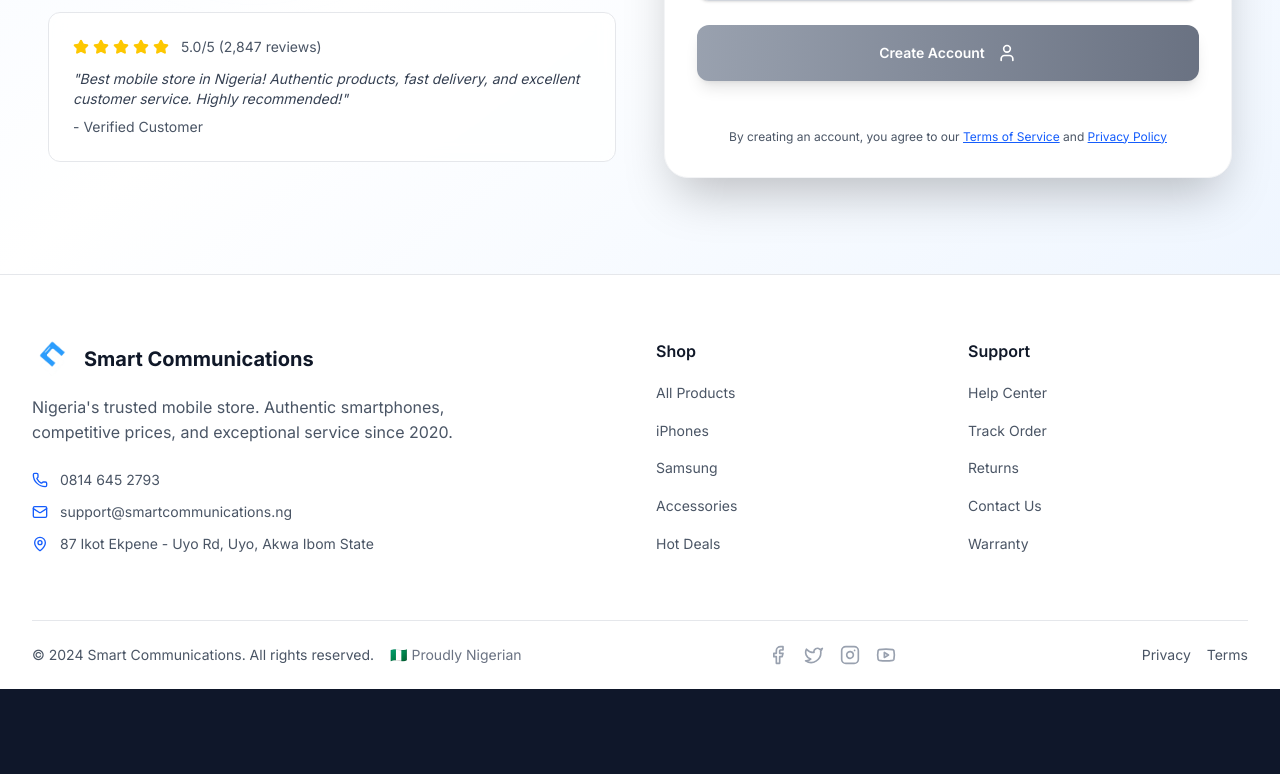
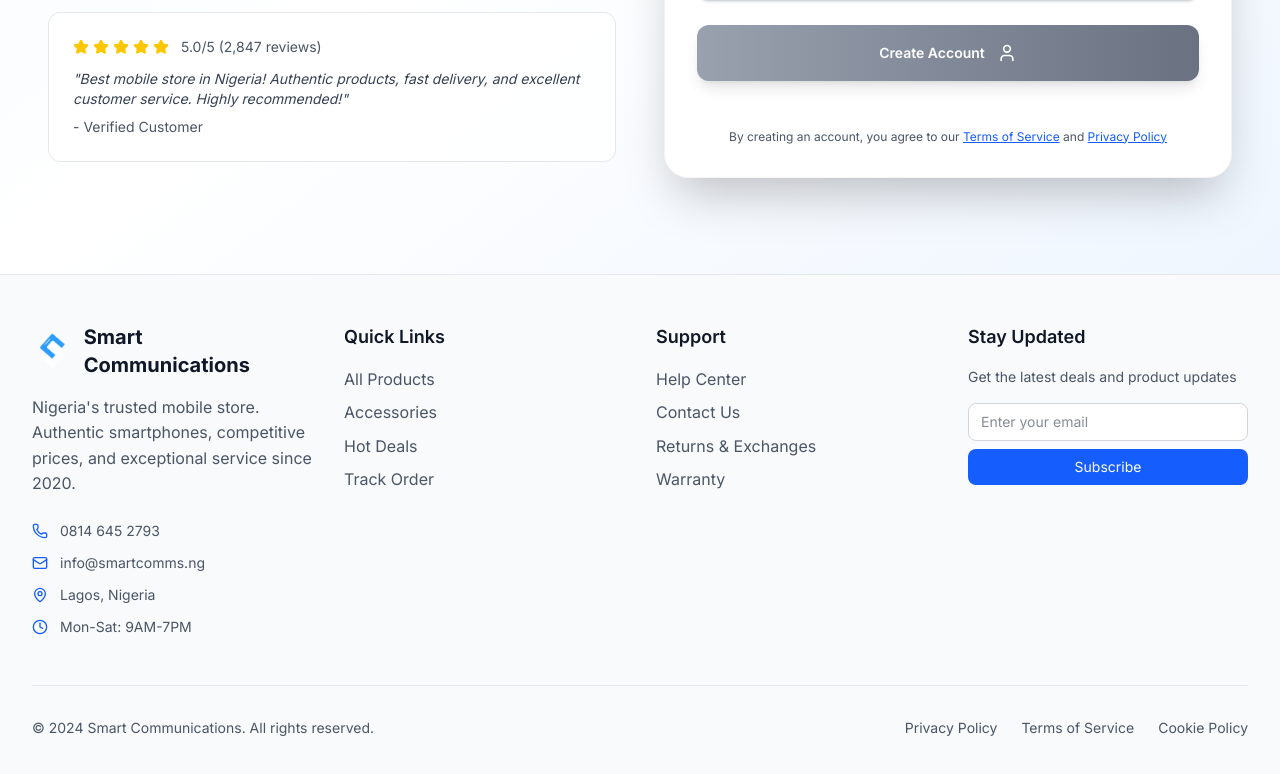
Before and after one commit to Gmanlove/Phone-mart, a Next.js app in the folder frontend/: page /register in a window 1280 px wide. Shown: the part 843-1617 px from the top of the page. Before the commit the page ends 1532 px from the top, so only its background shows below. Built offline with nearby package versions, Linux system fonts and the light colour scheme.

Commit message:
Refactor AdminAnalytics to use useCallback for fetchEarningsData and improve performance; update Footer component layout and content for better user engagement; enhance Product interface in Hero section for improved type safety.

```diff
--- a/frontend/src/app/admin/analytics/page.tsx
+++ b/frontend/src/app/admin/analytics/page.tsx
@@ -1,24 +1,22 @@
 "use client"
 
-import { useState, useEffect } from "react"
+import { useState, useEffect, useCallback } from "react"
 import {
+  TrendingUp,
+  DollarSign,
+  Users as UsersIcon,
+  Package,
+  ShoppingBag,
   BarChart3,
-  TrendingUp,
-  TrendingDown,
-  DollarSign,
-  Package,
+  LineChart,
+  Download,
+  RefreshCw,
   ShoppingCart,
   Users,
-  Calendar,
-  Download,
-  RefreshCw,
-  Filter,
+  Star,
   ArrowUpRight,
   ArrowDownRight,
-  Star,
-  Eye,
-  Heart,
-  Zap
+  TrendingDown
 } from "lucide-react"
 
 interface AnalyticsData {
@@ -89,7 +87,7 @@
     }
   }
 
-  const fetchEarningsData = async () => {
+  const fetchEarningsData = useCallback(async () => {
     setEarningsLoading(true)
     try {
       const endDate = new Date()
@@ -112,7 +110,7 @@
     } finally {
       setEarningsLoading(false)
     }
-  }
+  }, [dateRange, groupBy])
 
   const formatCurrency = (amount: number) => {
     return new Intl.NumberFormat('en-NG', {
--- a/frontend/src/components/layout/footer.tsx
+++ b/frontend/src/components/layout/footer.tsx
@@ -2,19 +2,17 @@
 
 import Link from "next/link"
 import Image from "next/image"
-import { Phone, Mail, MapPin, Facebook, Twitter, Instagram, Youtube } from "lucide-react"
+import { Phone, Mail, MapPin, Clock } from "lucide-react"
 
 export default function Footer() {
   return (
-    <footer className="bg-white dark:bg-gray-900 border-t border-gray-200 dark:border-gray-800">
-      <div className="container mx-auto px-4 sm:px-6 lg:px-8">
-        {/* Main Footer */}
-        <div className="py-12 lg:py-16">
+    <footer className="bg-gray-50 dark:bg-gray-800 border-t border-gray-200 dark:border-gray-700">
+      <div className="max-w-7xl mx-auto px-4 sm:px-6 lg:px-8 py-12">
         <div className="grid grid-cols-1 md:grid-cols-2 lg:grid-cols-4 gap-8">
 
           {/* Company Info */}
-            <div className="lg:col-span-2">
-              <div className="flex items-center space-x-3 mb-4">
+          <div className="space-y-4">
+            <div className="flex items-center space-x-3">
               <Image
                 src="/smart.png"
                 alt="Smart Communications"
@@ -27,7 +25,7 @@
               </span>
             </div>
             <p className="text-gray-600 dark:text-gray-300 mb-6 max-w-md">
-                Nigeria's trusted mobile store. Authentic smartphones, competitive prices, and exceptional service since 2020.
+              Nigeria&apos;s trusted mobile store. Authentic smartphones, competitive prices, and exceptional service since 2020.
             </p>
 
             {/* Contact Info */}
@@ -38,110 +36,121 @@
                   0814 645 2793
                 </a>
               </div>
+
               <div className="flex items-center space-x-3 text-sm text-gray-600 dark:text-gray-300">
                 <Mail className="h-4 w-4 text-blue-600" />
-                  <a href="mailto:support@smartcommunications.ng" className="hover:text-blue-600 transition-colors">
-                    support@smartcommunications.ng
+                <a href="mailto:info@smartcomms.ng" className="hover:text-blue-600 transition-colors">
+                  info@smartcomms.ng
                 </a>
               </div>
-                <div className="flex items-start space-x-3 text-sm text-gray-600 dark:text-gray-300">
-                  <MapPin className="h-4 w-4 text-blue-600 mt-0.5" />
-                  <span>87 Ikot Ekpene - Uyo Rd, Uyo, Akwa Ibom State</span>
+
+              <div className="flex items-center space-x-3 text-sm text-gray-600 dark:text-gray-300">
+                <MapPin className="h-4 w-4 text-blue-600" />
+                <span>Lagos, Nigeria</span>
+              </div>
+
+              <div className="flex items-center space-x-3 text-sm text-gray-600 dark:text-gray-300">
+                <Clock className="h-4 w-4 text-blue-600" />
+                <span>Mon-Sat: 9AM-7PM</span>
               </div>
             </div>
           </div>
 
           {/* Quick Links */}
           <div>
-              <h3 className="font-semibold text-gray-900 dark:text-white mb-4">Shop</h3>
-              <ul className="space-y-3">
-                {[
-                  { label: "All Products", href: "/products" },
-                  { label: "iPhones", href: "/products?brand=apple" },
-                  { label: "Samsung", href: "/products?brand=samsung" },
-                  { label: "Accessories", href: "/accessories" },
-                  { label: "Hot Deals", href: "/deals" }
-                ].map((link, index) => (
-                  <li key={index}>
-                    <Link
-                      href={link.href}
-                      className="text-sm text-gray-600 dark:text-gray-300 hover:text-blue-600 dark:hover:text-blue-400 transition-colors"
-                    >
-                      {link.label}
-                    </Link>
+            <h3 className="text-lg font-semibold text-gray-900 dark:text-white mb-4">
+              Quick Links
+            </h3>
+            <ul className="space-y-2">
+              <li>
+                <a href="/products" className="text-gray-600 dark:text-gray-300 hover:text-blue-600 transition-colors">
+                  All Products
+                </a>
               </li>
-                ))}
+              <li>
+                <a href="/accessories" className="text-gray-600 dark:text-gray-300 hover:text-blue-600 transition-colors">
+                  Accessories
+                </a>
+              </li>
+              <li>
+                <a href="/deals" className="text-gray-600 dark:text-gray-300 hover:text-blue-600 transition-colors">
+                  Hot Deals
+                </a>
+              </li>
+              <li>
+                <a href="/track-order" className="text-gray-600 dark:text-gray-300 hover:text-blue-600 transition-colors">
+                  Track Order
+                </a>
+              </li>
             </ul>
           </div>
 
-            {/* Support */}
+          {/* Customer Support */}
           <div>
-              <h3 className="font-semibold text-gray-900 dark:text-white mb-4">Support</h3>
-              <ul className="space-y-3">
-                {[
-                  { label: "Help Center", href: "/support" },
-                  { label: "Track Order", href: "/track-order" },
-                  { label: "Returns", href: "/returns" },
-                  { label: "Contact Us", href: "/contact" },
-                  { label: "Warranty", href: "/warranty" }
-                ].map((link, index) => (
-                  <li key={index}>
-                    <Link
-                      href={link.href}
-                      className="text-sm text-gray-600 dark:text-gray-300 hover:text-blue-600 dark:hover:text-blue-400 transition-colors"
-                    >
-                      {link.label}
-                    </Link>
+            <h3 className="text-lg font-semibold text-gray-900 dark:text-white mb-4">
+              Support
+            </h3>
+            <ul className="space-y-2">
+              <li>
+                <a href="/support" className="text-gray-600 dark:text-gray-300 hover:text-blue-600 transition-colors">
+                  Help Center
+                </a>
               </li>
-                ))}
+              <li>
+                <a href="/support" className="text-gray-600 dark:text-gray-300 hover:text-blue-600 transition-colors">
+                  Contact Us
+                </a>
+              </li>
+              <li>
+                <a href="/support" className="text-gray-600 dark:text-gray-300 hover:text-blue-600 transition-colors">
+                  Returns & Exchanges
+                </a>
+              </li>
+              <li>
+                <a href="/support" className="text-gray-600 dark:text-gray-300 hover:text-blue-600 transition-colors">
+                  Warranty
+                </a>
+              </li>
             </ul>
+          </div>
+
+          {/* Newsletter */}
+          <div>
+            <h3 className="text-lg font-semibold text-gray-900 dark:text-white mb-4">
+              Stay Updated
+            </h3>
+            <p className="text-gray-600 dark:text-gray-300 mb-4 text-sm">
+              Get the latest deals and product updates
+            </p>
+            <div className="flex flex-col space-y-2">
+              <input
+                type="email"
+                placeholder="Enter your email"
+                className="px-3 py-2 border border-gray-300 dark:border-gray-600 rounded-lg bg-white dark:bg-gray-700 text-gray-900 dark:text-white text-sm focus:outline-none focus:ring-2 focus:ring-blue-500"
+              />
+              <button className="px-4 py-2 bg-blue-600 text-white rounded-lg hover:bg-blue-700 transition-colors text-sm">
+                Subscribe
+              </button>
             </div>
           </div>
         </div>
 
-        {/* Bottom Section */}
-        <div className="border-t border-gray-200 dark:border-gray-800 py-6">
-          <div className="flex flex-col sm:flex-row justify-between items-center space-y-4 sm:space-y-0">
-            {/* Copyright */}
-            <div className="flex flex-col sm:flex-row items-center space-y-2 sm:space-y-0 sm:space-x-4">
-              <p className="text-sm text-gray-600 dark:text-gray-400">
+        {/* Bottom Bar */}
+        <div className="mt-12 pt-8 border-t border-gray-200 dark:border-gray-700">
+          <div className="flex flex-col md:flex-row justify-between items-center space-y-4 md:space-y-0">
+            <p className="text-gray-600 dark:text-gray-300 text-sm">
               © 2024 Smart Communications. All rights reserved.
             </p>
-              <div className="flex items-center space-x-4 text-sm text-gray-500 dark:text-gray-500">
-                <span className="flex items-center gap-1">
-                  <span>🇳🇬</span>
-                  <span>Proudly Nigerian</span>
-                </span>
-              </div>
-            </div>
-
-            {/* Social Links */}
-            <div className="flex items-center space-x-4">
-              {[
-                { icon: Facebook, href: "#", label: "Facebook" },
-                { icon: Twitter, href: "#", label: "Twitter" },
-                { icon: Instagram, href: "#", label: "Instagram" },
-                { icon: Youtube, href: "#", label: "YouTube" }
-              ].map(({ icon: Icon, href, label }, index) => (
-                <Link
-                  key={index}
-                  href={href}
-                  className="text-gray-400 hover:text-blue-600 dark:hover:text-blue-400 transition-colors"
-                  aria-label={label}
-                >
-                  <Icon className="h-5 w-5" />
-                </Link>
-              ))}
-            </div>
-
-            {/* Legal Links */}
-            <div className="flex items-center space-x-4 text-sm">
-              <Link href="/privacy" className="text-gray-600 dark:text-gray-400 hover:text-blue-600 transition-colors">
-                Privacy
-              </Link>
-              <Link href="/terms" className="text-gray-600 dark:text-gray-400 hover:text-blue-600 transition-colors">
-                Terms
-              </Link>
+            <div className="flex space-x-6 text-sm">
+              <a href="#" className="text-gray-600 dark:text-gray-300 hover:text-blue-600 transition-colors">
+                Privacy Policy
+              </a>
+              <a href="#" className="text-gray-600 dark:text-gray-300 hover:text-blue-600 transition-colors">
+                Terms of Service
+              </a>
+              <a href="#" className="text-gray-600 dark:text-gray-300 hover:text-blue-600 transition-colors">
+                Cookie Policy
+              </a>
             </div>
           </div>
         </div>
--- a/frontend/src/components/sections/hero.tsx
+++ b/frontend/src/components/sections/hero.tsx
@@ -18,7 +18,7 @@
   description: string
   category: string
   subcategory: string
-  specs: Record<string, any>
+  specs: Record<string, string | number | boolean>
   images: string[]
   stock: number
   isHotDeal: boolean
```
Lines whose indentation alone changed are shown as unchanged.
